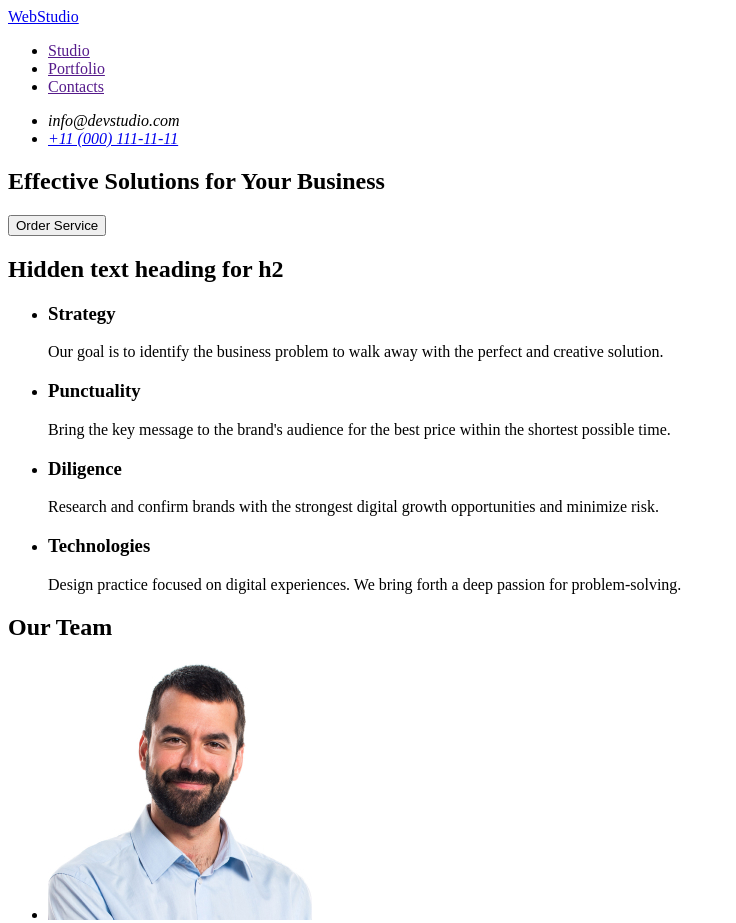
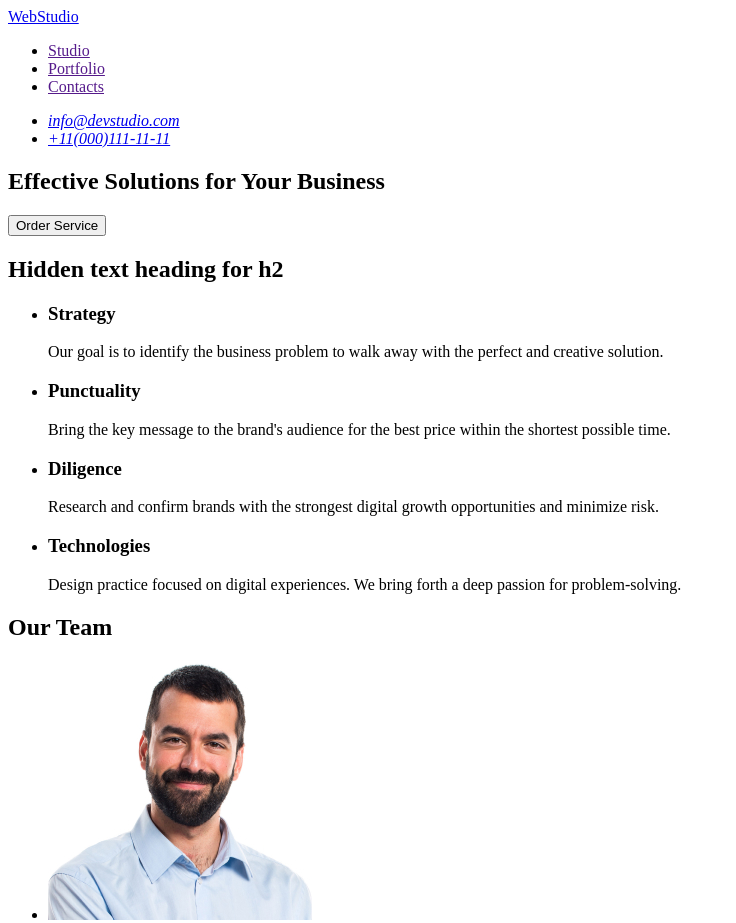
Before and after one commit to ArtemChayka/goit-markup-hw-01, a plain HTML site: page index.html in a window 1280 px wide. Shown: the top 923 px of the page, without its empty margins (0-736 px from the left). Drawn offline with Linux system fonts and the light colour scheme.

Commit message:
change index.html

```diff
--- a/index.html
+++ b/index.html
@@ -20,8 +20,8 @@
 
     <address>
       <ul>
-        <li><a href="mailto:info@devstudio.com"></a>info@devstudio.com</li>
-        <li><a href="tel:110001111111">+11 (000) 111-11-11</a></li>
+        <li><a href="mailto:info@devstudio.com">info@devstudio.com</a></li>
+        <li><a href="tel:110001111111">+11(000)111-11-11</a></li>
       </ul>
     </address>
 
```
